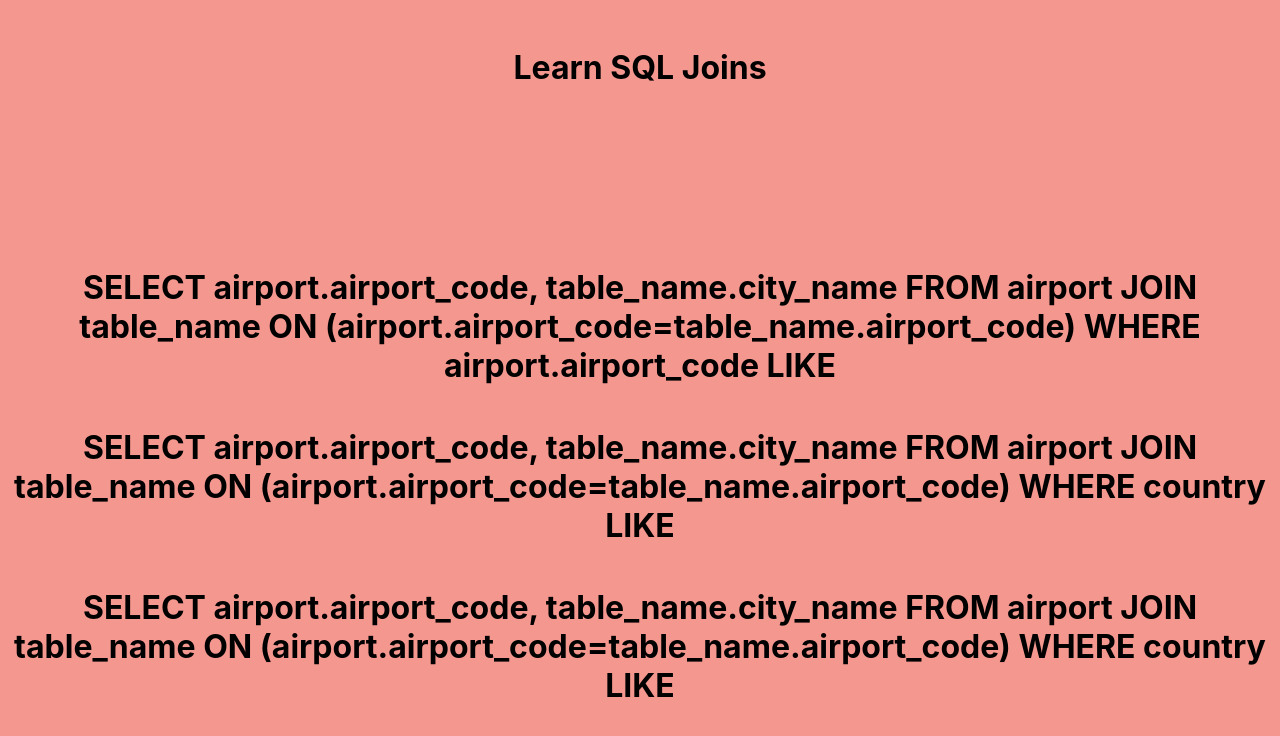
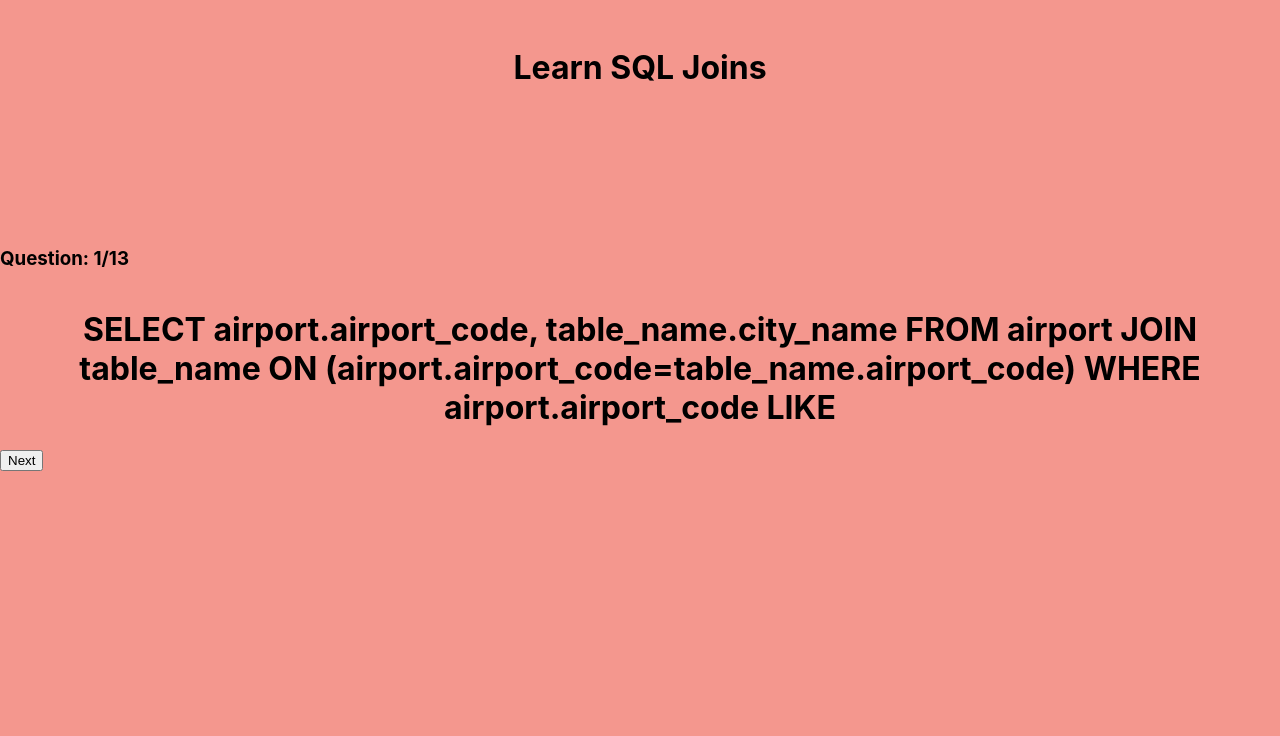
Before and after one commit to CamyH/Honours-Project, a React (Create React App) app in the folder client/: page /game in a window 1280 px wide. Shown: the top 736 px of the page. Built offline with nearby package versions, Linux system fonts and the light colour scheme.

Commit message:
questions display + question counter added

```diff
--- a/client/src/components/questions/DisplayQuestions.jsx
+++ b/client/src/components/questions/DisplayQuestions.jsx
@@ -1,14 +1,19 @@
-import React from 'react'
+import { React, useState } from 'react'
 import "./questions.scss";
 import Questions from "../../assets/Questions.json";
 import { Link } from 'react-router-dom';
 
 function DisplayQuestions() {
+    // Counter starts at 1 for user readability
+    const [questionCount, setQuestionCount] = useState(1)
+
     return (
-        <div className='questions-container'>
-        {Questions.slice(0,3).map((item, index) => {
-            return <h1 key={index} className='questions'>{item.Content}</h1>
-        })}
+        <div className='content-container'>
+            <h3 className='question-counter'>Question: {questionCount}/13</h3>
+            <div className='questions-container'>
+                <h1 className='questions'>{Questions[questionCount-1].Content}</h1>
+            </div>
+            <button className='next-question-btn' type='submit' onClick={() => setQuestionCount(questionCount+1)}>Next</button>
         </div>
     );
 }
```
